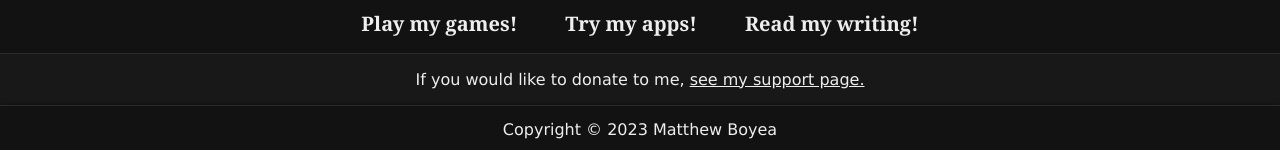
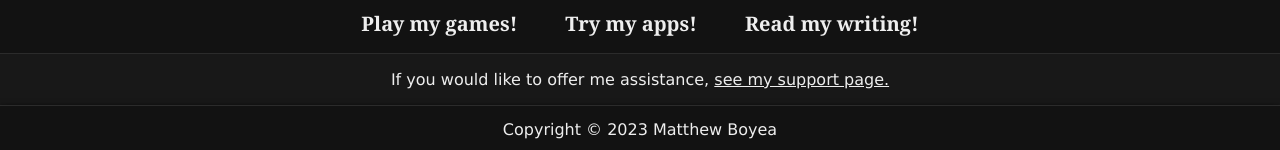
Before and after one commit to mboyea/www-mboyea-com, a SvelteKit app: page / in a window 1280 px wide. Shown: the part 705-855 px from the top of the page. Built offline with nearby package versions, Linux system fonts and the light colour scheme.

Commit message:
removed 'donate' from homepage

```diff
--- a/src/routes/+page.svelte
+++ b/src/routes/+page.svelte
@@ -13,7 +13,7 @@
 	</ul>
 </section>
 <section class="centered">
-	<p>If you would like to donate to me, <a href="/support">see my support page.</a></p>
+	<p>If you would like to offer me assistance, <a href="/support">see my support page.</a></p>
 </section>
 
 <style lang="scss">
```
